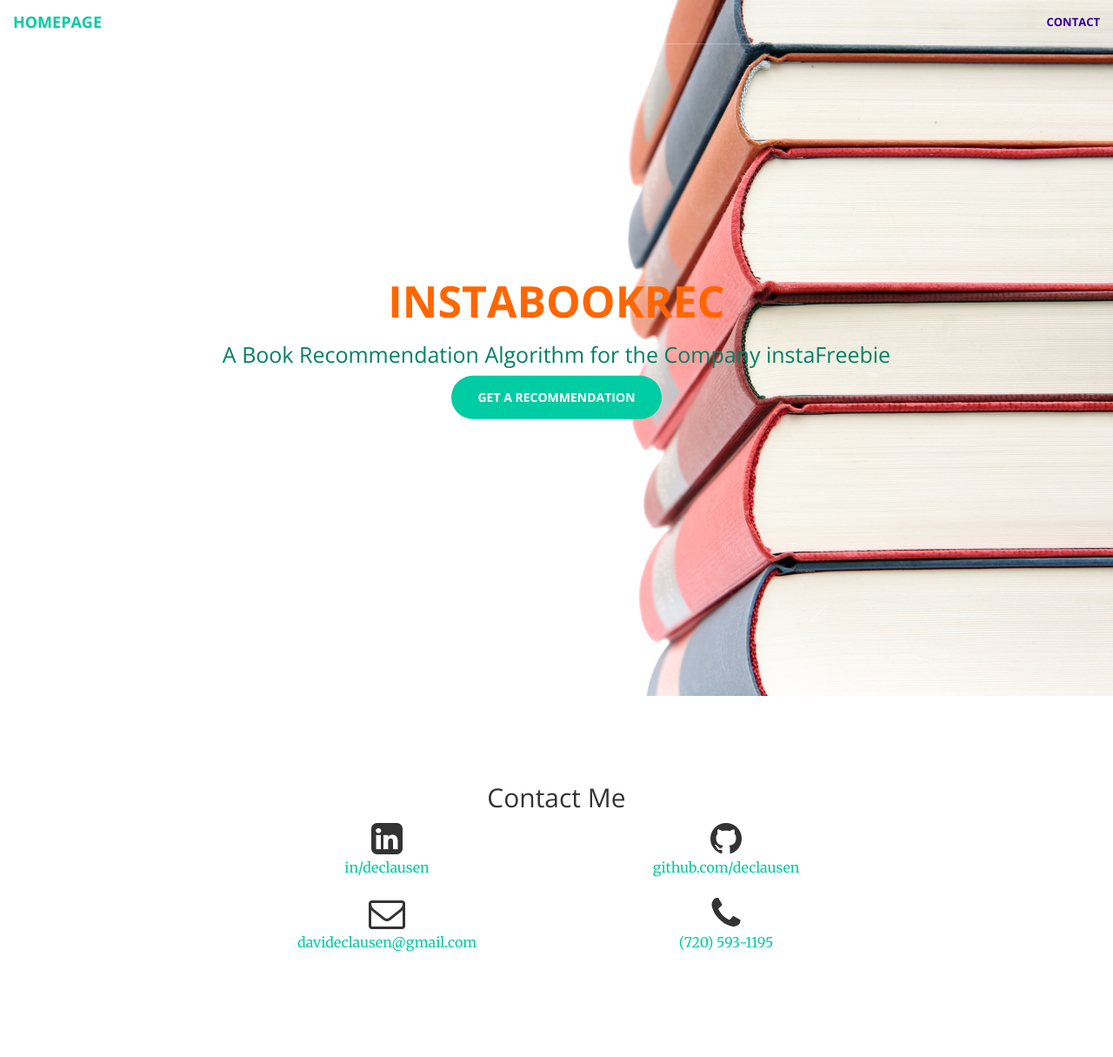
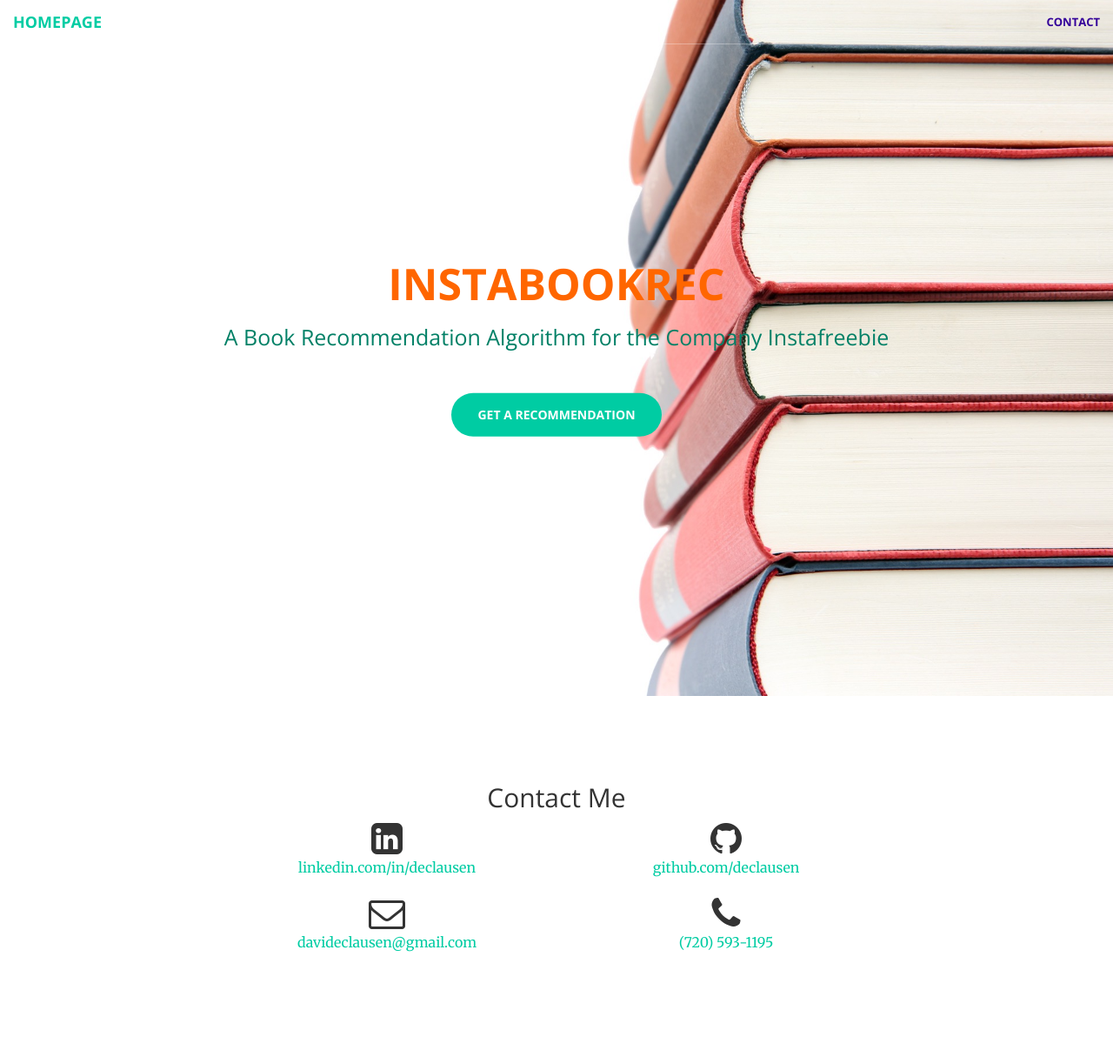
Before and after one commit to declausen/capstone_project, a Flask app: page / in a window 1280 px wide. Shown: the whole page at 87% size. Run offline with Flask 2, Linux system fonts and the light colour scheme; some libraries are stand-ins or nearby versions.

Commit message:
Updating index.html

```diff
--- a/web_app/templates/index.html
+++ b/web_app/templates/index.html
@@ -77,10 +77,13 @@
               <hr style="opacity:0">
               <hr style="opacity:0"> -->
                 <h1 style="color:#ff6600;" id="homeHeading">instaBookRec</h1>
-                <h2 style="font-size:25px; color:#008066">A Book Recommendation Algorithm for the Company instaFreebie</h2>
+                <!-- <br></br> -->
+                <h2 style="font-size:25px; color:#008066">A Book Recommendation Algorithm for the Company Instafreebie</h2>
                 <!-- <hr style="opacity:0">
                 <hr style="opacity:0">
                 <hr style="opacity:0"> -->
+                <br></br>
+                <!-- <br></br> -->
                 <a href="/reader_id" style="color:white" class="btn btn-primary btn-xl page-scroll">Get A Recommendation</a>
             </div>
         </div>
@@ -94,7 +97,7 @@
                 </div>
                 <div class="col-lg-4 col-lg-offset-2 text-center">
                     <i class="fa fa-linkedin-square fa-3x sr-contact"></i>
-                    <p><a href='https://www.linkedin.com/in/declausen/'>in/declausen</a></p>
+                    <p><a href='https://www.linkedin.com/in/declausen/'>linkedin.com/in/declausen</a></p>
                 </div>
                 <div class="col-lg-4 text-center">
                     <i class="fa fa-github fa-3x sr-contact"></i>
```
Also changed, not shown: 1 other file.
